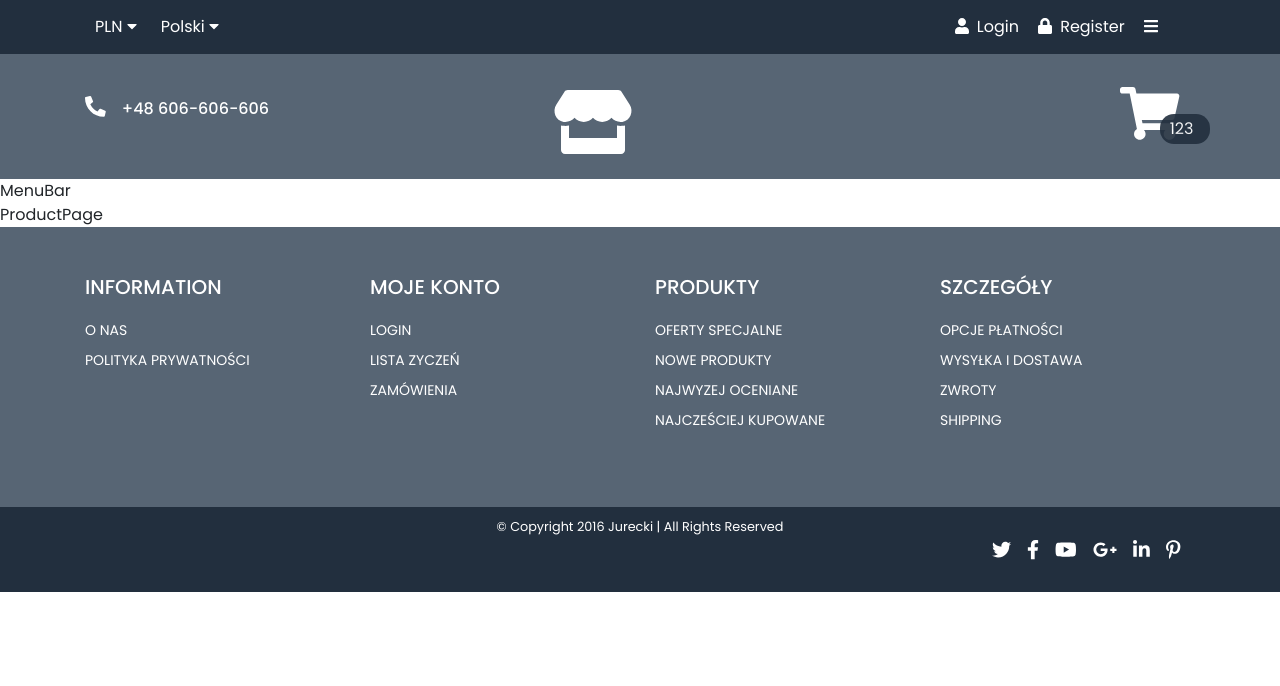
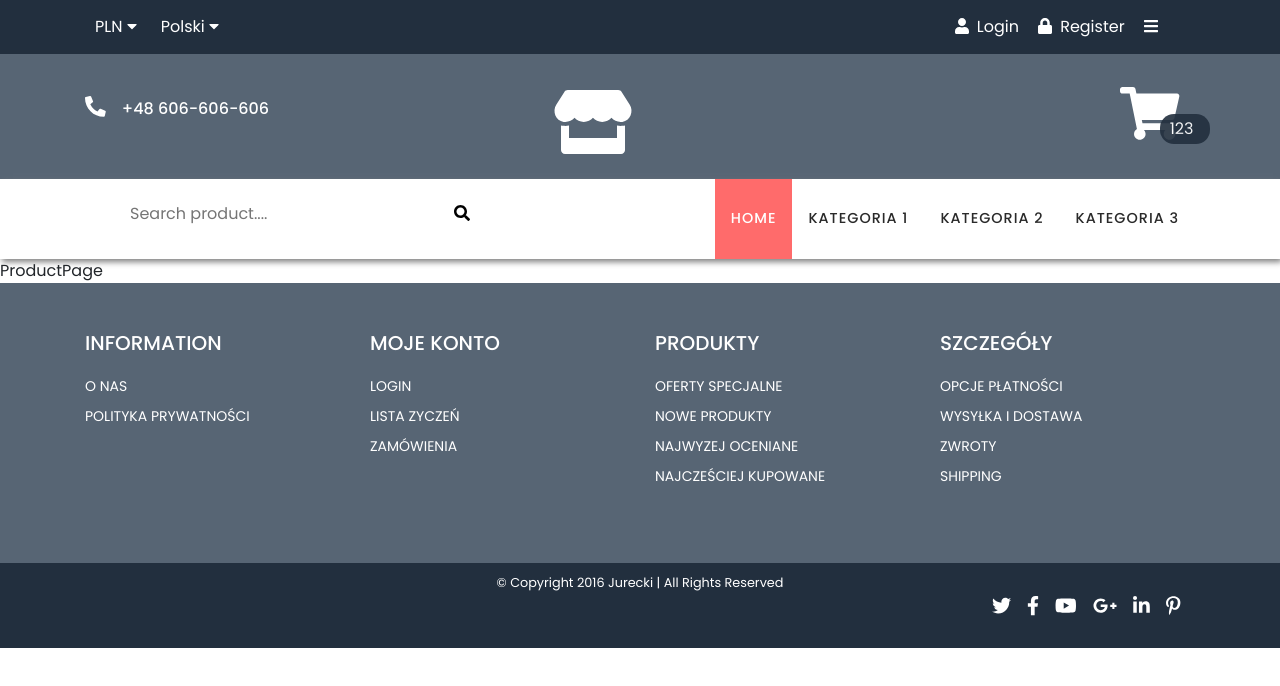
Before and after one commit to jurecki/amigurumi, a React (Create React App) app: page /product in a window 1280 px wide. Shown: the top 686 px of the page. Built offline with nearby package versions, Linux system fonts and the light colour scheme.

Commit message:
MenuBar component added

```diff
--- /dev/null
+++ b/src/components/features/ProductSearch/ProductSearch.js
@@ -0,0 +1,21 @@
+import React from 'react';
+import styles from './ProductSearch.module.scss';
+
+import { FontAwesomeIcon } from '@fortawesome/react-fontawesome';
+import { faSearch } from '@fortawesome/free-solid-svg-icons';
+
+
+const ProductSearch = () => {
+  return (
+    <form action='' className={styles.root}>
+      <div className={styles.searchField}>
+        <input placeholder='Search product....' type='text' />
+        <button>
+          <FontAwesomeIcon className={styles.icon} icon={faSearch} />
+        </button>
+      </div>
+    </form>
+  );
+};
+
+export default ProductSearch;
--- /dev/null
+++ b/src/components/features/ProductSearch/ProductSearch.module.scss
@@ -0,0 +1,44 @@
+@import "../../../styles/settings.scss";
+
+.root {
+  display: inline-flex;
+  height: 50px;
+  padding-top: 10px;
+
+  .searchField {
+    display: flex;
+    align-items: center;
+    padding: 25px;
+
+    &:hover {
+      background-color: $text-color-prime;
+    }
+
+    &:hover input {
+      background-color: $text-color-prime;
+      color: white;
+    }
+    &:hover .icon {
+      color: white;
+    }
+
+    input {
+      border: 0;
+      padding-left: 20px;
+      font-size: 1rem;
+      outline: none;
+      &:hover {
+        &::placeholder {
+          color: white;
+        }
+      }
+
+    }
+
+    button {
+      border: 0;
+      background-color: transparent;
+      outline: none;
+    }
+  }
+}
--- a/src/components/layout/MenuBar/MenuBar.js
+++ b/src/components/layout/MenuBar/MenuBar.js
@@ -1,8 +1,32 @@
 import React from 'react';
+import styles from './MenuBar.module.scss';
+import ProductSearch from '../../features/ProductSearch/ProductSearch';
 
 const MenuBar = () => (
-  <div>
-    MenuBar
+  <div className={styles.root}>
+    <div className='container'>
+      <div className='row align-item-center'>
+        <div className='col'>
+          <ProductSearch />
+        </div>
+        <div className={`col-auto ${styles.menu}`} >
+          <ul>
+            <li>
+              <a href='#' className={styles.active} >Home</a>
+            </li>
+            <li>
+              <a href='#'>Kategoria 1</a>
+            </li>
+            <li>
+              <a href='#'>Kategoria 2</a>
+            </li>
+            <li>
+              <a href='#'>Kategoria 3</a>
+            </li>
+          </ul>
+        </div>
+      </div>
+    </div>
   </div>
 );
 
--- /dev/null
+++ b/src/components/layout/MenuBar/MenuBar.module.scss
@@ -0,0 +1,42 @@
+@import "../../../styles/settings.scss";
+
+.root {
+  box-shadow: 2px 3px 6px gray;
+  :global(.container) > :global(.row) {
+    height: 80px;
+  }
+
+  .menu {
+    display: flex;
+    align-self: stretch;
+
+    ul {
+      margin: 0;
+      padding: 0;
+      display: flex;
+
+      li {
+        list-style: none;
+        display: flex;
+        align-items: stretch;
+
+        a {
+          color:$text-color-dark;
+          text-transform: uppercase;
+          font-size: 0.9rem;
+          padding: 1rem;
+          text-decoration: none;
+          display: flex;
+          align-items: center;
+          font-weight: 500;
+          letter-spacing: 1px;
+          &:hover,
+          &.active {
+            background-color: $text-color-prime;
+            color: $text-color-light;
+          }
+        }
+      }
+    }
+  }
+}
```
